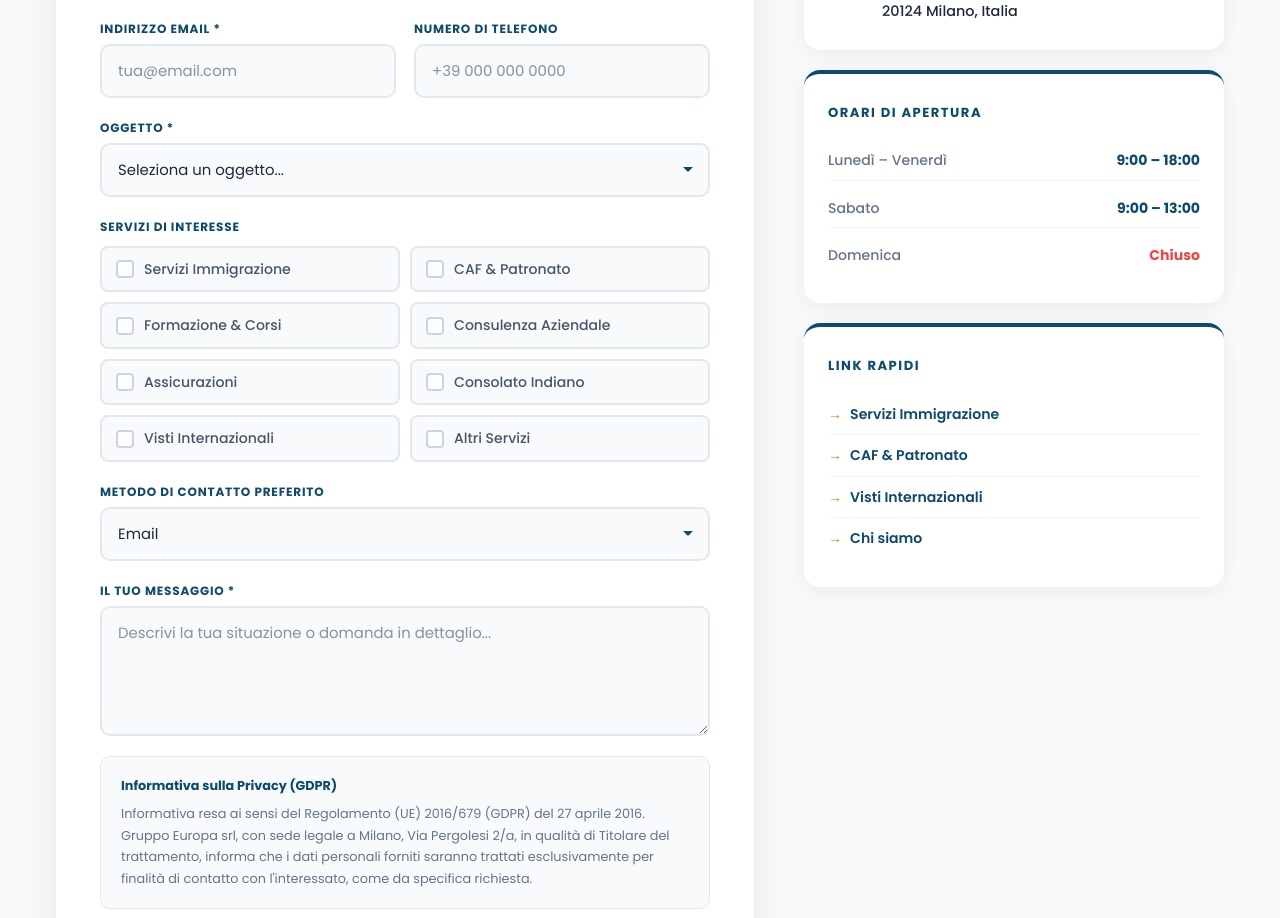
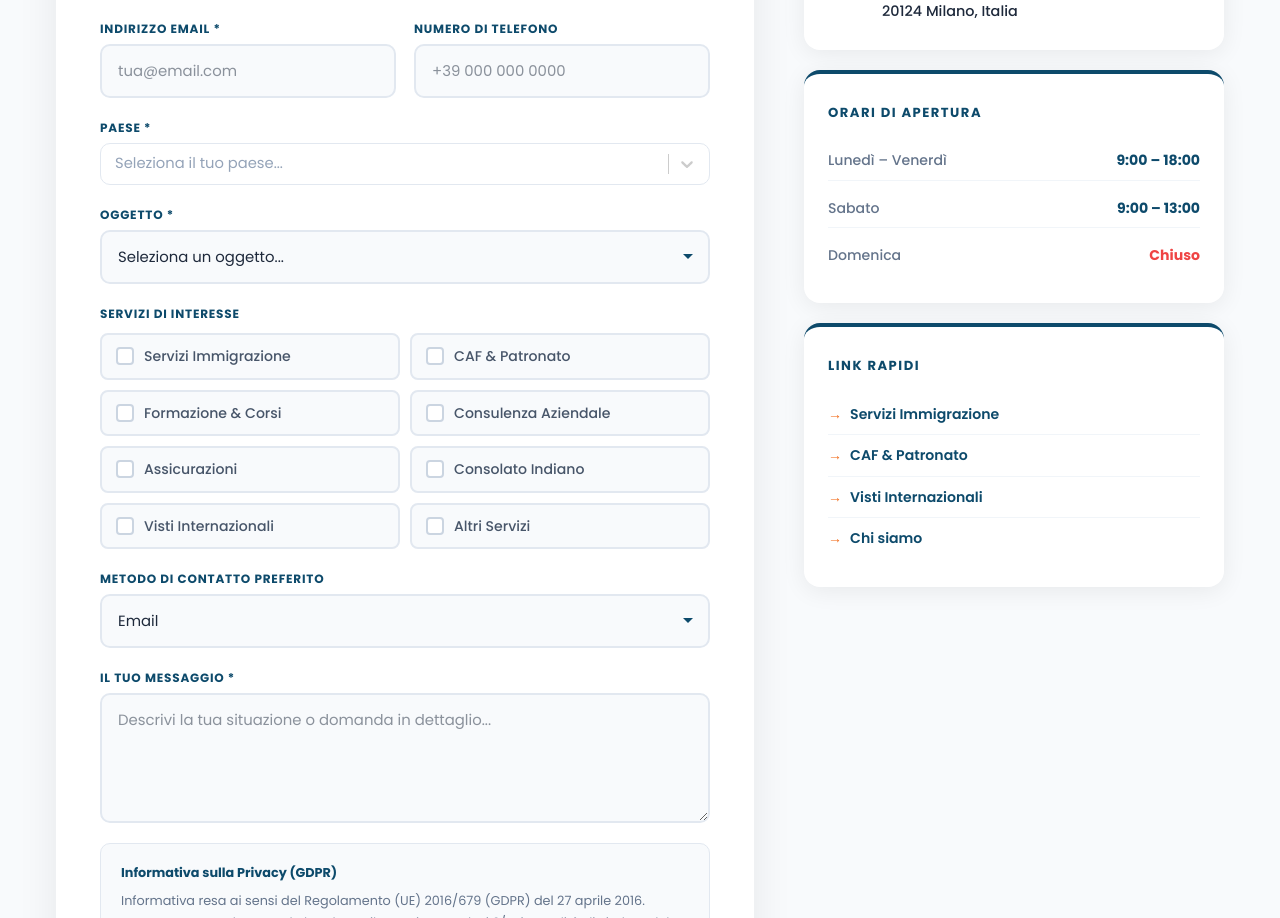
Before and after one commit to gauravmehra2021/ITALIA, a Next.js app: page /contact in a window 1280 px wide. Shown: the part 789-1707 px from the top of the page. Built offline with nearby package versions, Linux system fonts and the light colour scheme.

Commit message:
added the changes

```diff
--- a/app/contact/page.tsx
+++ b/app/contact/page.tsx
@@ -2,6 +2,7 @@
 
 import { useEffect, useState } from 'react'
 import Link from 'next/link'
+import Select from 'react-select'
 import { useLanguage } from '../context/LanguageContext'
 import { submitContactForm } from '../lib/contact'
 import './contact.css'
@@ -9,6 +10,23 @@ import './contact.css'
 type HourRow  = { day: string; time: string; closed: boolean }
 type LinkItem = { label: string; href: string }
 type ContactItem = { icon: string; label: string; value: string }
+
+const COUNTRIES = [
+  'Afghanistan','Albania','Algeria','Andorra','Angola','Argentina','Armenia','Australia','Austria','Azerbaijan',
+  'Bahrain','Bangladesh','Belarus','Belgium','Belize','Benin','Bolivia','Bosnia and Herzegovina','Brazil','Bulgaria',
+  'Burkina Faso','Burundi','Cambodia','Cameroon','Canada','Chile','China','Colombia','Congo','Croatia',
+  'Cuba','Cyprus','Czech Republic','Denmark','Dominican Republic','Ecuador','Egypt','El Salvador','Estonia','Ethiopia',
+  'Finland','France','Georgia','Germany','Ghana','Greece','Guatemala','Guinea','Haiti','Honduras',
+  'Hungary','India','Indonesia','Iran','Iraq','Ireland','Israel','Italy','Ivory Coast','Jamaica',
+  'Japan','Jordan','Kazakhstan','Kenya','Kosovo','Kuwait','Kyrgyzstan','Laos','Latvia','Lebanon',
+  'Libya','Lithuania','Luxembourg','Madagascar','Malaysia','Mali','Malta','Mexico','Moldova','Mongolia',
+  'Montenegro','Morocco','Mozambique','Myanmar','Nepal','Netherlands','New Zealand','Nicaragua','Niger','Nigeria',
+  'North Macedonia','Norway','Pakistan','Palestine','Panama','Paraguay','Peru','Philippines','Poland','Portugal',
+  'Qatar','Romania','Russia','Rwanda','Saudi Arabia','Senegal','Serbia','Sierra Leone','Slovakia','Slovenia',
+  'Somalia','South Africa','South Korea','Spain','Sri Lanka','Sudan','Sweden','Switzerland','Syria','Taiwan',
+  'Tajikistan','Tanzania','Thailand','Togo','Tunisia','Turkey','Turkmenistan','Uganda','Ukraine','United Arab Emirates',
+  'United Kingdom','United States','Uruguay','Uzbekistan','Venezuela','Vietnam','Yemen','Zambia','Zimbabwe'
+].map(c => ({ value: c, label: c }))
 
 export default function ContactPage() {
   const { t } = useLanguage()
@@ -18,6 +36,7 @@ export default function ContactPage() {
     lastName: '',
     email: '',
     phone: '',
+    country: '',
     subject: '',
     services: [] as string[],
     message: '',
@@ -193,6 +212,36 @@ export default function ContactPage() {
                           onChange={(e) => setForm({ ...form, phone: e.target.value })}
                         />
                       </div>
+                    </div>
+
+                    {/* Subject */}
+                    <div className="cnt-form-group">
+                      <label className="cnt-label">{t('contact.form.country') || 'Country *'}</label>
+                      <Select
+                        options={COUNTRIES}
+                        value={form.country ? { value: form.country, label: form.country } : null}
+                        onChange={(opt) => setForm({ ...form, country: opt?.value || '' })}
+                        placeholder={t('contact.form.countryPlaceholder') || 'Select your country...'}
+                        isSearchable
+                        required
+                        styles={{
+                          control: (base, state) => ({
+                            ...base,
+                            borderColor: state.isFocused ? '#0d4a6b' : '#e2e8f0',
+                            boxShadow: state.isFocused ? '0 0 0 3px rgba(13,74,107,0.1)' : 'none',
+                            borderRadius: '10px',
+                            padding: '2px 4px',
+                            fontSize: '0.92rem',
+                            '&:hover': { borderColor: '#0d4a6b' },
+                          }),
+                          option: (base, state) => ({
+                            ...base,
+                            backgroundColor: state.isSelected ? '#0d4a6b' : state.isFocused ? '#f0f7ff' : 'white',
+                            color: state.isSelected ? 'white' : '#1e293b',
+                          }),
+                          placeholder: (base) => ({ ...base, color: '#94a3b8' }),
+                        }}
+                      />
                     </div>
 
                     {/* Subject */}
--- a/app/lib/contact.ts
+++ b/app/lib/contact.ts
@@ -48,6 +48,7 @@ export interface ContactFormData {
   lastName: string
   email: string
   phone: string
+  country: string
   subject: string
   services: string[]
   message: string
@@ -65,6 +66,7 @@ export async function submitContactForm(form: ContactFormData) {
       surname:                           form.lastName,
       email:                             form.email,
       telephone_number:                  form.phone,
+      country:                           form.country,
       object_type:                       SUBJECT_ENUM[form.subject] ?? 5,
       service_of_interest:               form.services.length ? (SERVICE_ENUM[form.services[0]] ?? 0) : 0,
       preferred_contact_method:          CONTACT_METHOD_ENUM[form.preferredContact] ?? 0,
--- a/app/translations/contact.json
+++ b/app/translations/contact.json
@@ -19,6 +19,8 @@
         "emailPlaceholder": "tua@email.com",
         "phone": "Numero di Telefono",
         "phonePlaceholder": "+39 000 000 0000",
+        "country": "Paese *",
+        "countryPlaceholder": "Seleziona il tuo paese...",
         "subject": "Oggetto *",
         "subjectPlaceholder": "Seleziona un oggetto...",
         "subjectOptions": [
@@ -107,6 +109,8 @@
         "emailPlaceholder": "your@email.com",
         "phone": "Phone Number",
         "phonePlaceholder": "+39 000 000 0000",
+        "country": "Country *",
+        "countryPlaceholder": "Select your country...",
         "subject": "Subject *",
         "subjectPlaceholder": "Select a subject...",
         "subjectOptions": [
--- a/package.json
+++ b/package.json
@@ -9,11 +9,13 @@
     "lint": "eslint"
   },
   "dependencies": {
+    "@types/react-select": "^5.0.1",
     "lucide-react": "^1.16.0",
     "next": "16.2.6",
     "next-intl": "^4.12.0",
     "react": "19.2.4",
-    "react-dom": "19.2.4"
+    "react-dom": "19.2.4",
+    "react-select": "^5.10.2"
   },
   "devDependencies": {
     "@tailwindcss/postcss": "^4",
```
Also changed, not shown: 1 other file (tests, documents, lock files or other folders).
